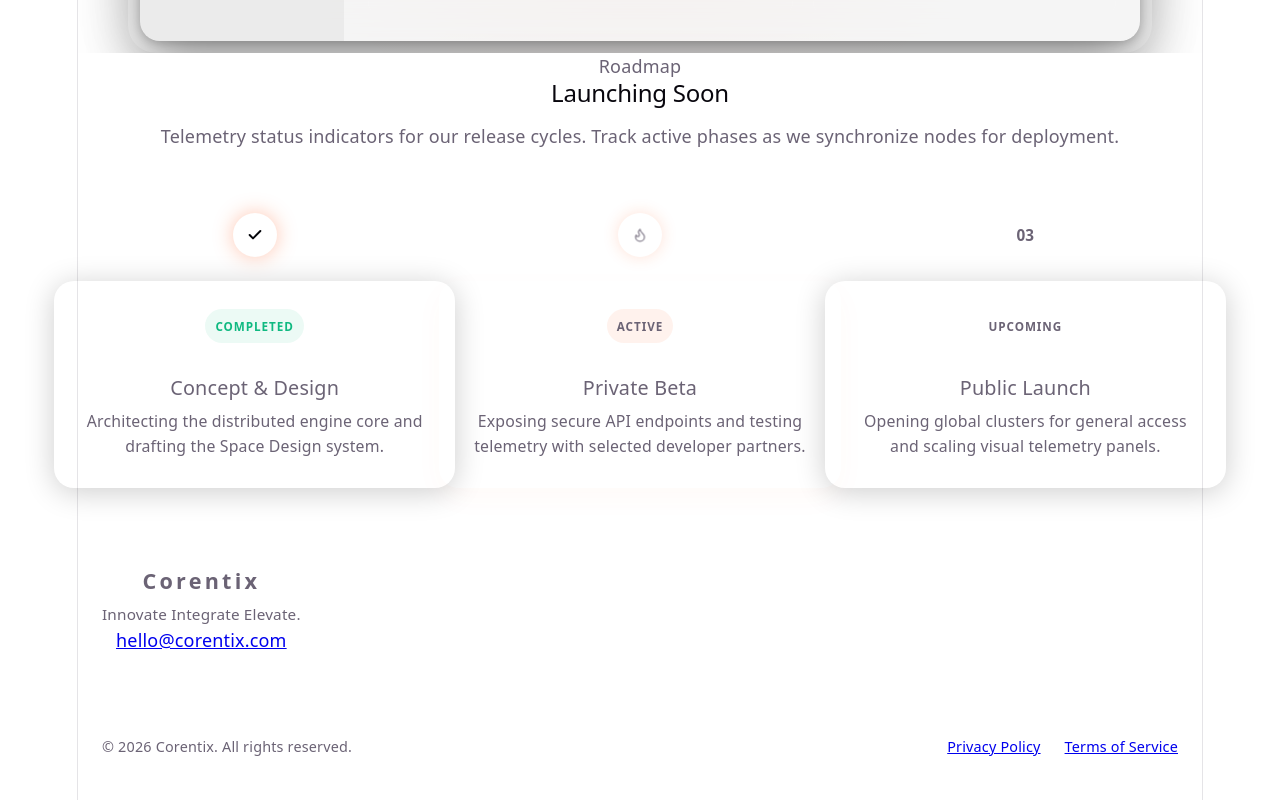
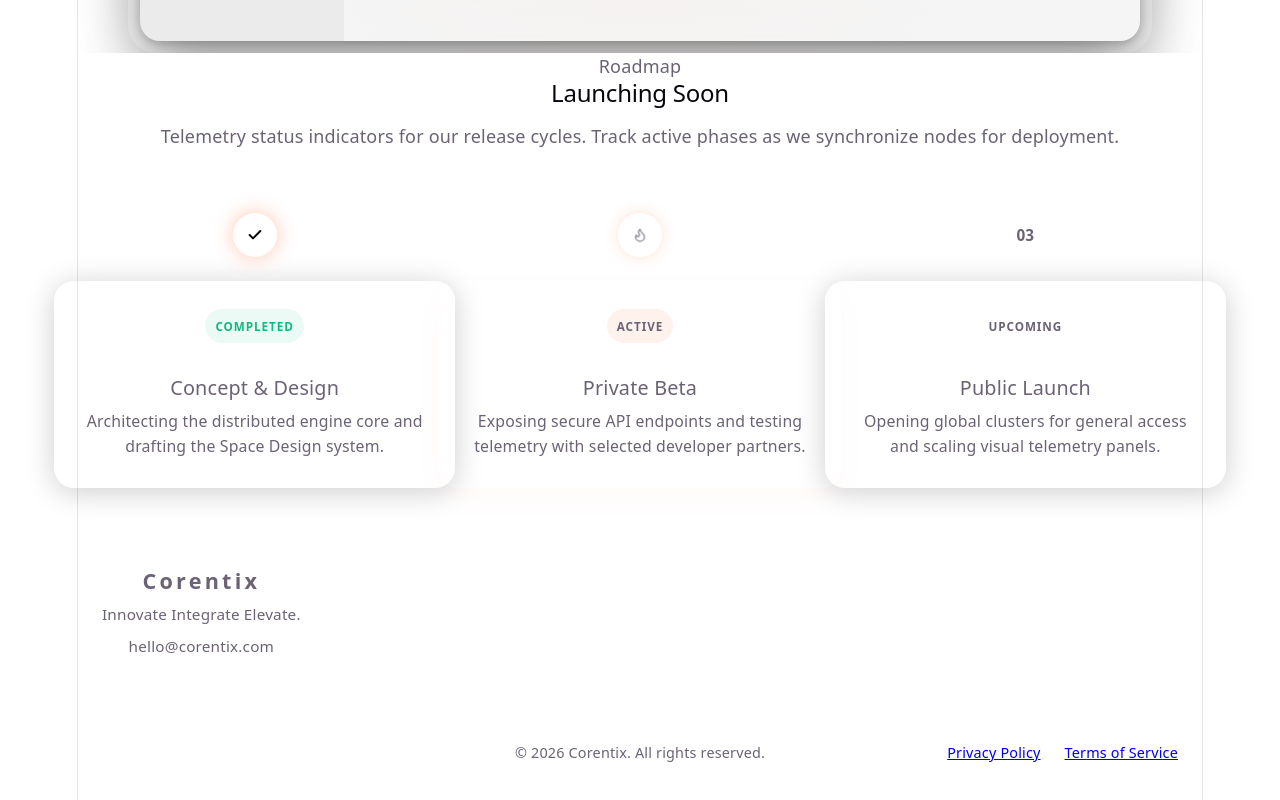
Before and after one commit to TheCorentix/framer-coming-soon, a React (Vite) app: page / in a window 1280 px wide. Shown: the part 1907-2707 px from the top of the page. Built offline with nearby package versions, Linux system fonts and the light colour scheme; the HTML template or start-up script is replaced by a standard one.

Commit message:
Update Footer.css

```diff
--- a/src/components/Footer.css
+++ b/src/components/Footer.css
@@ -34,6 +34,19 @@
   margin-top: 6px;
 }
 
+.brand-email {
+  display: block;
+  margin-top: 6px;
+  font-size: 0.85rem;
+  color: var(--text-secondary);
+  text-decoration: none;
+  transition: var(--transition-smooth);
+}
+
+.brand-email:hover {
+  color: var(--text-primary);
+}
+
 .footer-socials {
   display: flex;
   gap: 12px;
@@ -67,16 +80,23 @@
 }
 
 .footer-bottom {
-  display: flex;
-  justify-content: space-between;
+  display: grid;
+  grid-template-columns: 1fr auto 1fr;
   align-items: center;
   font-size: 0.8rem;
   color: var(--text-secondary);
-  flex-wrap: wrap;
   gap: 16px;
 }
 
+.footer-copy {
+  grid-column: 2;
+  text-align: center;
+  margin: 0;
+}
+
 .footer-legal {
+  grid-column: 3;
+  justify-self: end;
   display: flex;
   gap: 24px;
 }
@@ -102,12 +122,21 @@
   }
 
   .footer-bottom {
-    flex-direction: column-reverse;
-    align-items: flex-start;
+    grid-template-columns: 1fr;
+    justify-items: flex-start;
     gap: 16px;
   }
 
+  .footer-copy {
+    grid-column: 1;
+    text-align: left;
+    order: 2;
+  }
+
   .footer-legal {
+    grid-column: 1;
+    justify-self: start;
+    order: 1;
     width: 100%;
     justify-content: flex-start;
     gap: 20px;
```
